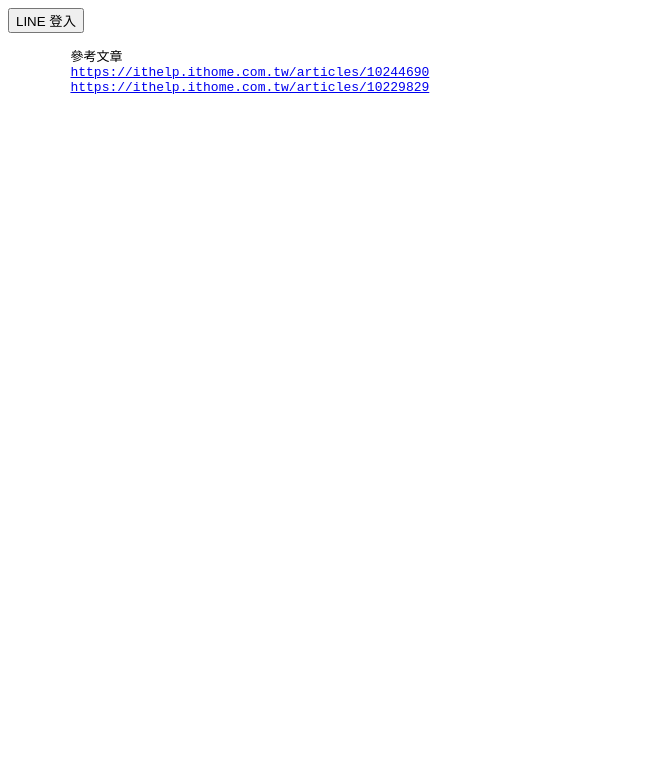
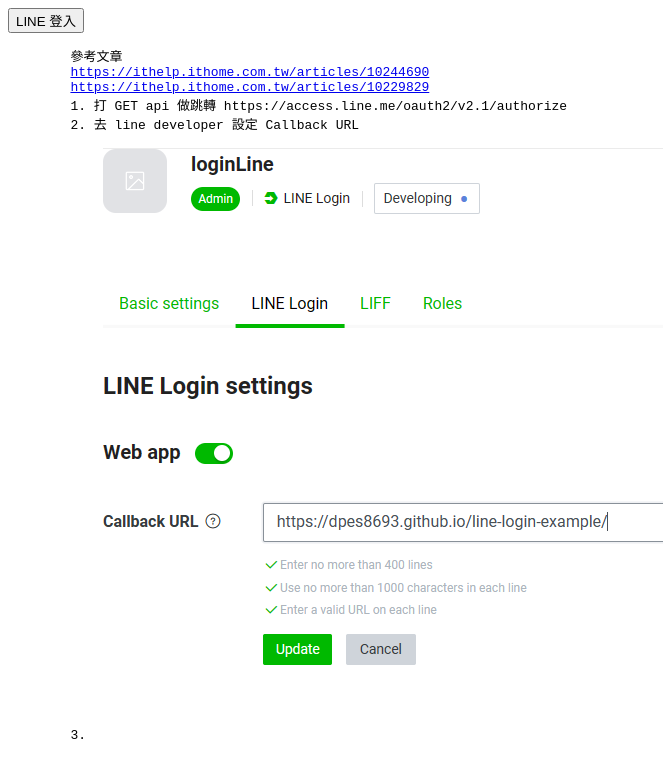
Before and after one commit to dpes8693/line-login-example, a plain HTML site: page index.html in a window 1280 px wide. Shown: the whole page, without its empty margins (0-663 px from the left). Drawn offline with nearby package versions, Linux system fonts and the light colour scheme.

Commit message:
Update login page

```diff
--- a/index.html
+++ b/index.html
@@ -16,7 +16,10 @@
         參考文章
         <a href="https://ithelp.ithome.com.tw/articles/10244690">https://ithelp.ithome.com.tw/articles/10244690</a>
         <a href="https://ithelp.ithome.com.tw/articles/10229829">https://ithelp.ithome.com.tw/articles/10229829</a>
-
+        1. 打 GET api 做跳轉 https://access.line.me/oauth2/v2.1/authorize
+        2. 去 line developer 設定 Callback URL
+        <img src="./line-login.PNG" alt="line">
+        3.
     </pre>
 
     <script>
@@ -24,9 +27,8 @@
         const client_id = "1657784682"
         const redirect_uri = "https://dpes8693.github.io/line-login-example/"
         $('#lineLoginBtn').on('click', function (e) {
-            const client_id = '1653311283';
-            const redirect_uri = 'https://piedasing.github.io/line-service-demo/';
             // 故意分開寫
+            /* GET https://access.line.me/oauth2/v2.1/authorize */
             const link = 'https://access.line.me/oauth2/v2.1/authorize?';
             link += 'response_type=code';
             link += '&client_id=' + client_id;
@@ -35,6 +37,9 @@
             link += '&scope=openid%20profile';
             window.location.href = link;
         });
+
+        // POST https://api.line.me/oauth2/v2.1/token
+        // GET https://api.line.me/v2/profile
     </script>
 </body>
 
```
Also changed, not shown: line-login.PNG (added).
